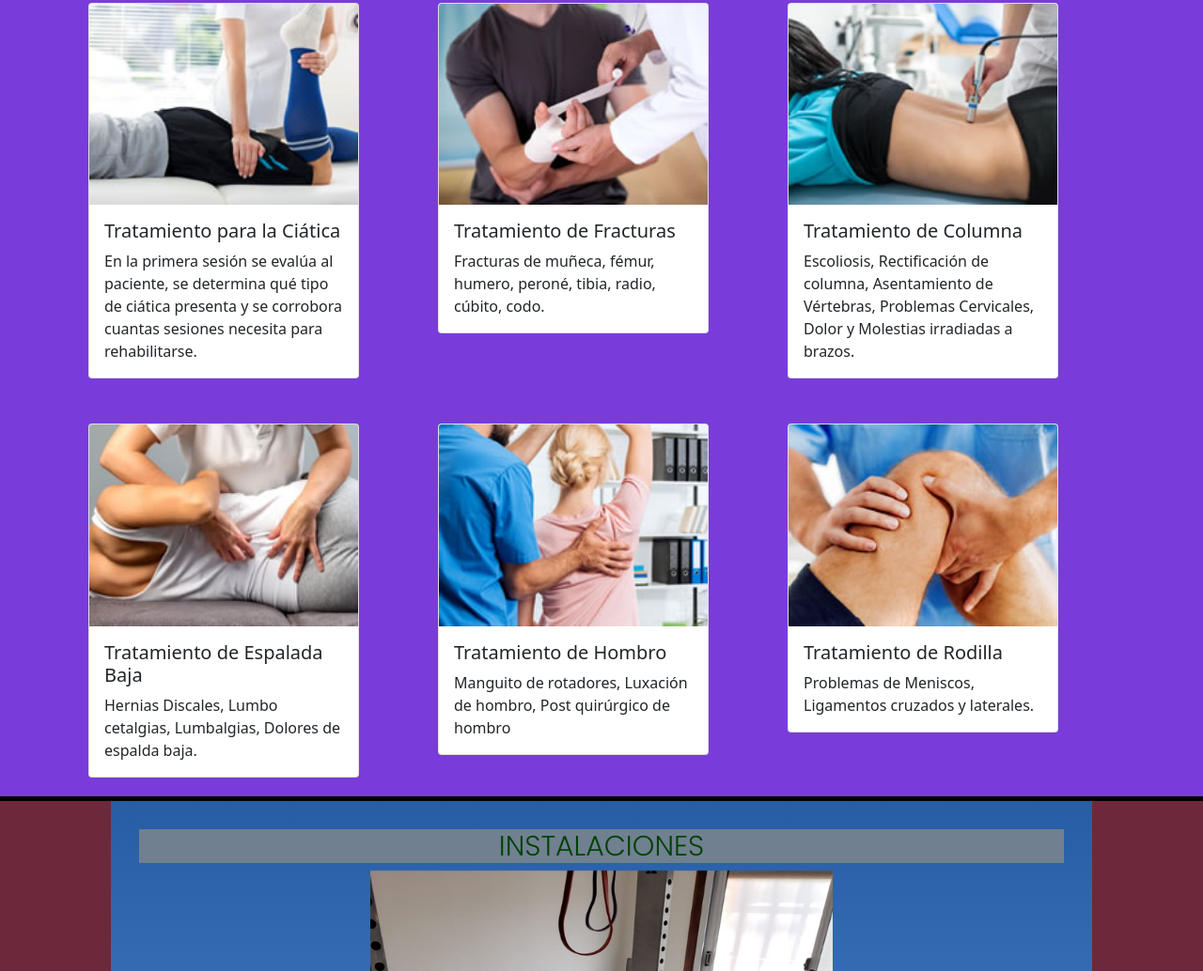
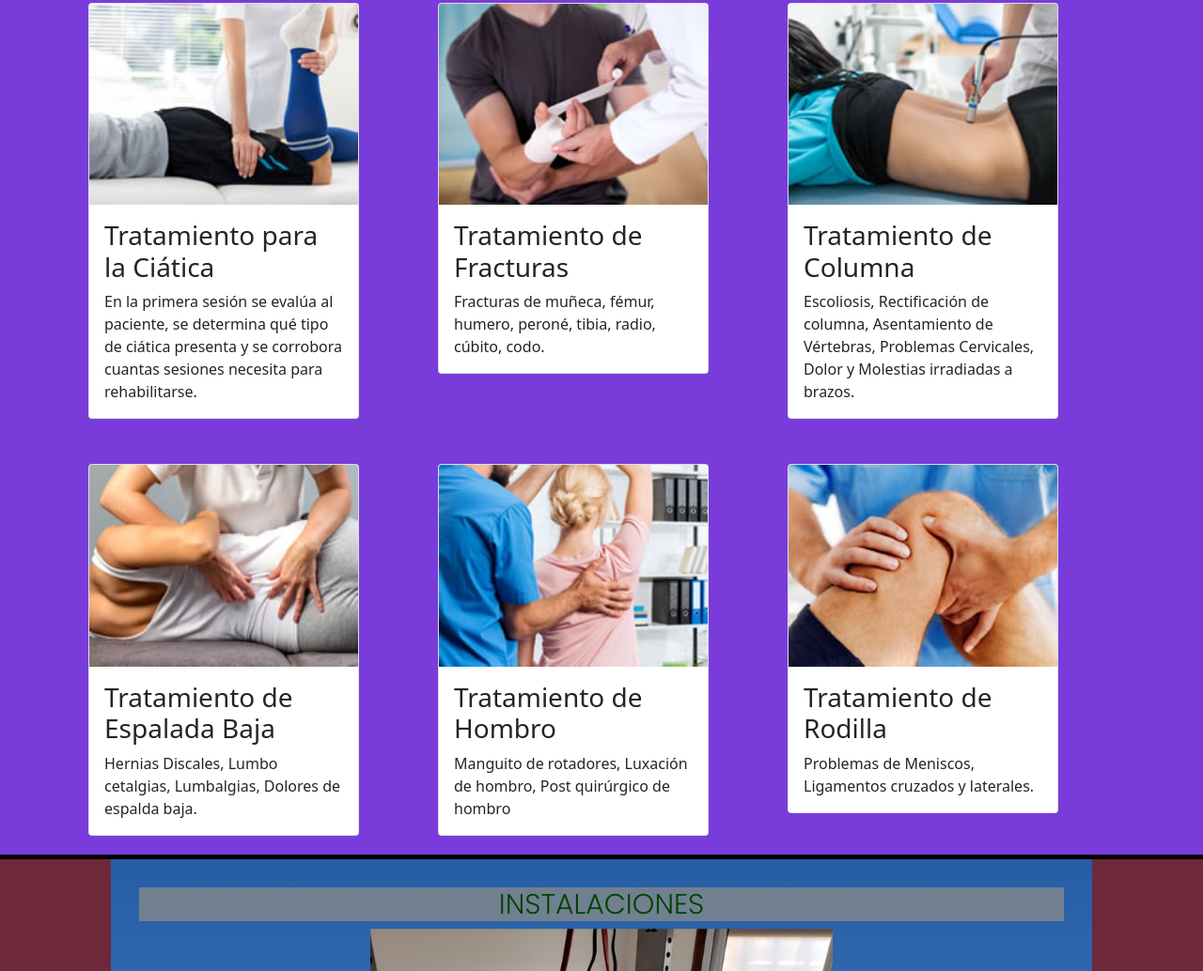
Before and after one commit to GarayAle/Locatelli-Kinesilogia, a website: page index.html in a window 1280 px wide. Shown: the part 2427-3461 px from the top of the page at 94% size. Drawn offline with nearby package versions, Linux system fonts and the light colour scheme.

Commit message:
seccion con las cards

```diff
--- a/index.html
+++ b/index.html
@@ -158,7 +158,7 @@
                     <div class="card" style="width: 18rem;">
                         <img src="Multimediaok/cardCiatica.jpg" class="card-img-top" alt="nerviosiatico-tratamiento-dolor ">
                         <div class="card-body">
-                        <h5 class="card-title">Tratamiento para la Ciática</h5>
+                        <h3 class="card-title">Tratamiento para la Ciática</h3>
                         <p class="card-text">En la primera sesión se evalúa al paciente,
                         se determina qué tipo de ciática presenta y se corrobora cuantas sesiones necesita para rehabilitarse.</p>
                         </div>
@@ -169,7 +169,7 @@
                     <div class="card" style="width: 18rem;">
                         <img src="Multimediaok/cardFracturas.jpg" class="card-img-top" alt="fracturas-esguinces-torceduras">
                         <div class="card-body">
-                            <h5 class="card-title">Tratamiento de Fracturas</h5>
+                            <h3 class="card-title">Tratamiento de Fracturas</h3>
                             <p class="card-text">Fracturas de muñeca, fémur, humero, peroné, tibia, radio, cúbito, codo.</p>
                         </div>
                     </div>
@@ -179,7 +179,7 @@
                     <div class="card" style="width: 18rem;">
                         <img src="Multimediaok/cardColumna.jpg" class="card-img-top" alt="colunma-dorsal-lumbar-cervical">
                         <div class="card-body">
-                            <h5 class="card-title">Tratamiento de Columna</h5>
+                            <h3 class="card-title">Tratamiento de Columna</h3>
                             <p class="card-text">Escoliosis, Rectificación de columna, Asentamiento de Vértebras, Problemas Cervicales, Dolor y Molestias irradiadas a brazos.</p>
                         </div>
                     </div>
@@ -193,7 +193,7 @@
                     <div class="card" style="width: 18rem;">
                         <img src="Multimediaok/cardEspaldabaja.jpg" class="card-img-top" alt="Espalda-contracturas-dolores">
                         <div class="card-body">
-                        <h5 class="card-title">Tratamiento de Espalada Baja</h5>
+                        <h3 class="card-title">Tratamiento de Espalada Baja</h3>
                         <p class="card-text">Hernias Discales, Lumbo cetalgias, Lumbalgias, Dolores de espalda baja.</p>
                         </div>
                     </div>
@@ -203,7 +203,7 @@
                     <div class="card" style="width: 18rem;">
                         <img src="Multimediaok/cardHombro.jpg" class="card-img-top" alt="hombros-luxacion-dolor">
                         <div class="card-body">
-                            <h5 class="card-title">Tratamiento de Hombro</h5>
+                            <h3 class="card-title">Tratamiento de Hombro</h3>
                             <p class="card-text">Manguito de rotadores, Luxación de hombro, Post quirúrgico de hombro</p>
                         </div>
                     </div>
@@ -213,9 +213,10 @@
                     <div class="card" style="width: 18rem;">
                         <img src="Multimediaok/cardRodilla.jpg" class="card-img-top" alt="rodilla-operaciones-ligamentos">
                         <div class="card-body">
-                            <h5 class="card-title">Tratamiento de Rodilla</h5>
+                            <h3 class="card-title">Tratamiento de Rodilla</h3>
                             <p class="card-text">Problemas de Meniscos, Ligamentos cruzados y laterales.</p>
                         </div>
+
                     </div>
                 </div>
             </div>
```
